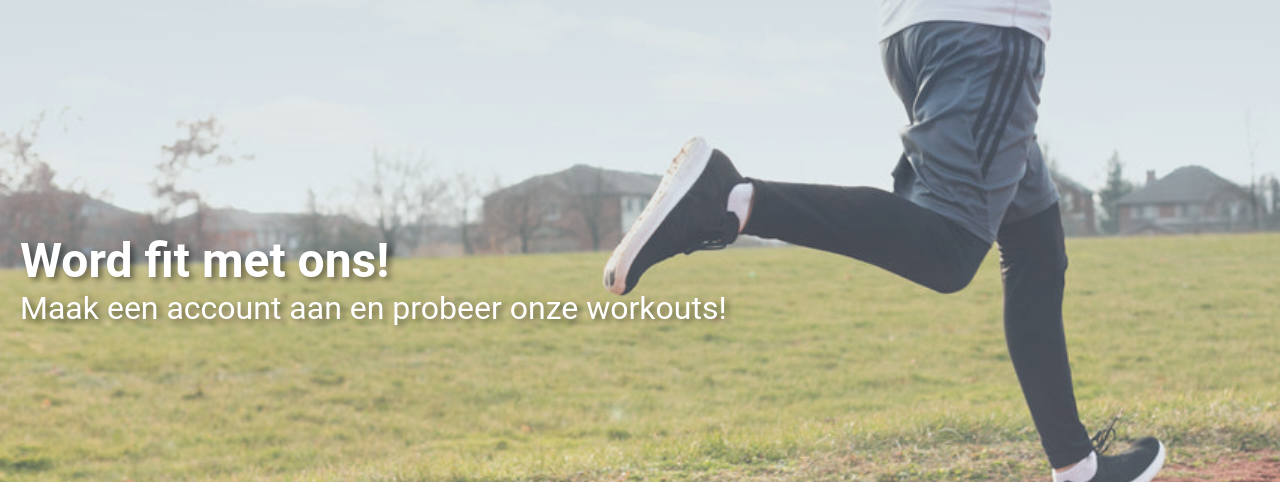
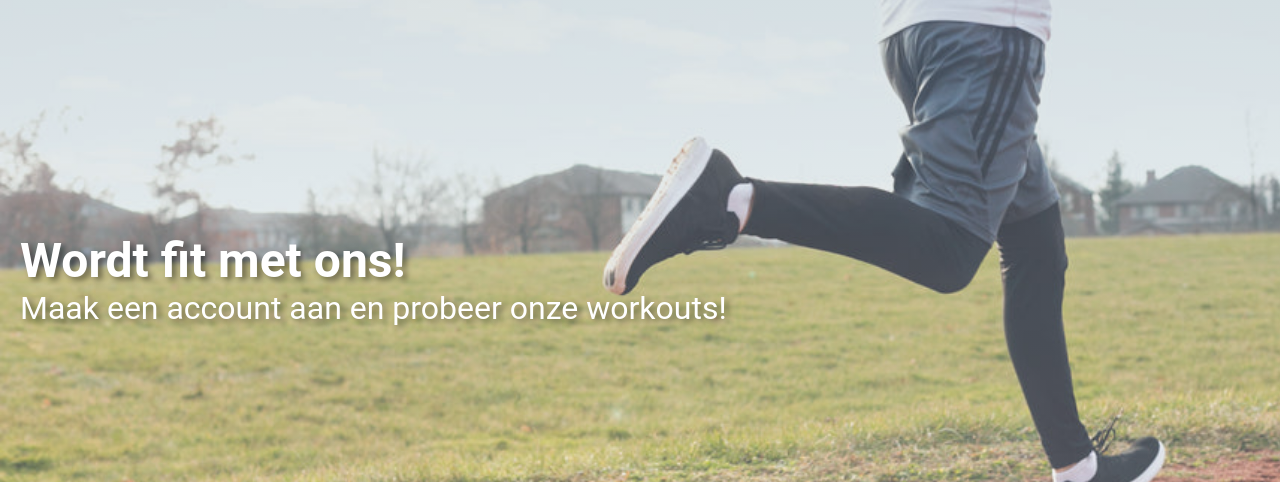
Before and after one commit to LeZwart/Work4Me, a PHP site: page / in a window 1280 px wide. Shown: the part 219-701 px from the top of the page. Run offline with PHP 8.4, Linux system fonts and the light colour scheme; data that the repository does not hold is empty.

Commit message:
spelling mistake :)

```diff
--- a/www/css/workouts.css
+++ b/www/css/workouts.css
@@ -112,7 +112,7 @@ img {
     align-items: center;
     justify-content: center;
 
-    margin-top: 180%;
+    margin-top: 500px;
 
     border-radius: 0 0 5px 5px;
 }
--- a/www/index.php
+++ b/www/index.php
@@ -21,7 +21,7 @@ $permission = new Permission();
 
         <main class="homepage-main">
             <section>
-                <h2>Word fit met ons!</h2>
+                <h2>Wordt fit met ons!</h2>
                 <?php
                 if (isset($_SESSION['user'])) {
                     echo "<p>Welkom " . $_SESSION['user']['Gebruikersnaam'] . "</p>";
```
